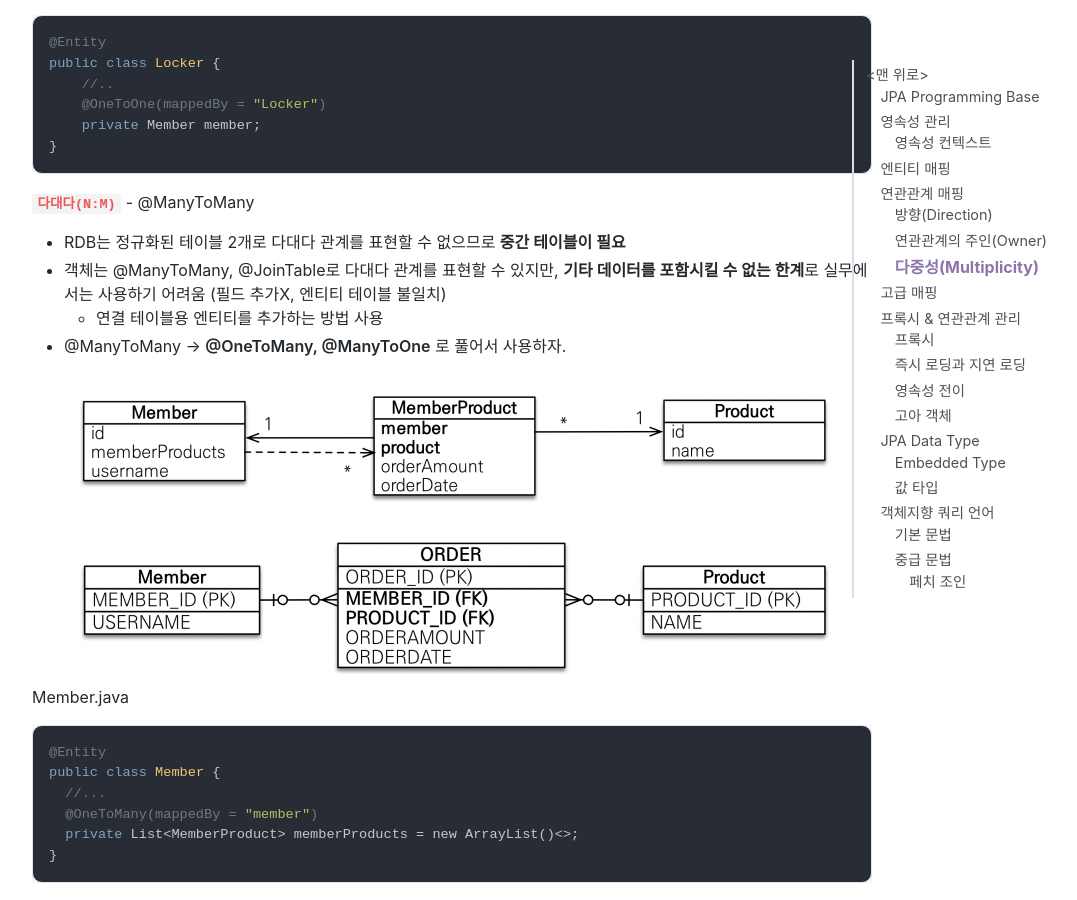
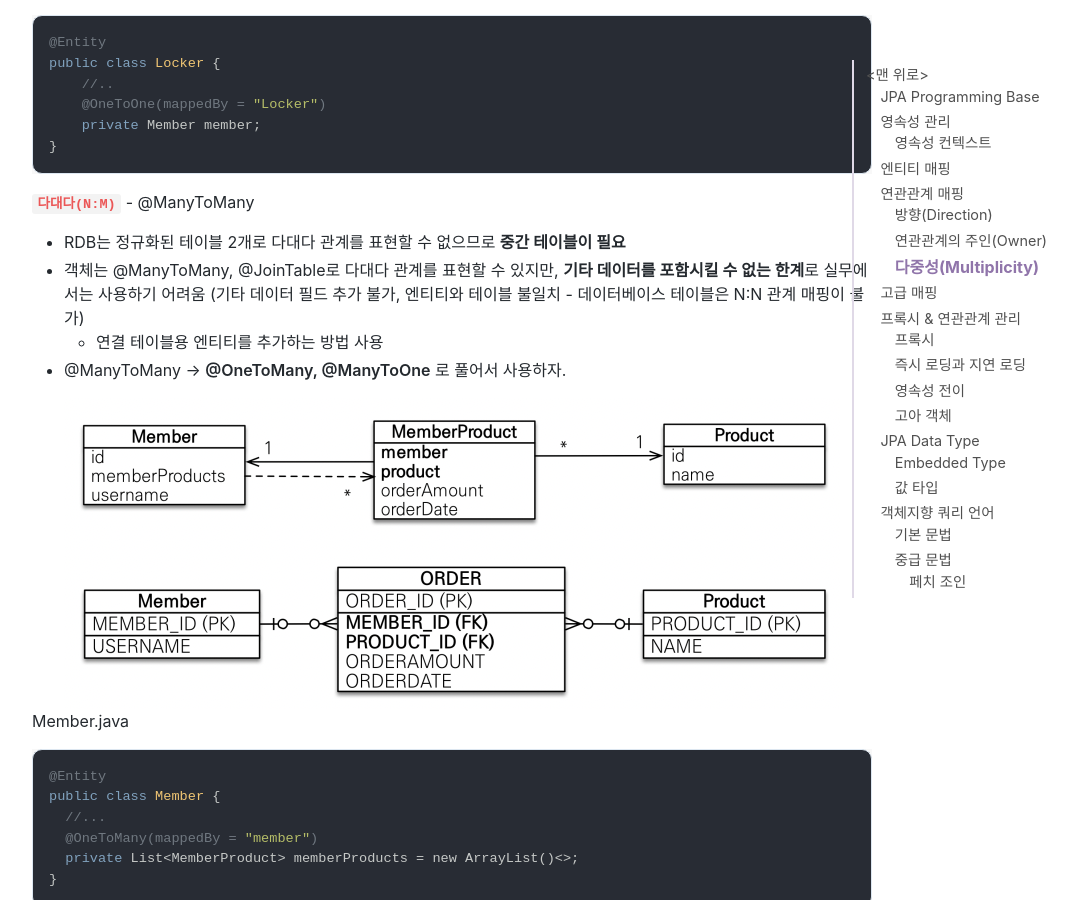
Before and after one commit to jihunparkme/jihunparkme.github.io, a Jekyll site: the page built from _posts/2022-03-29-JPA-Programming-base.md, in a window 1280 px wide and 900 px high, scrolled down 11183 px. Shown: the whole window, without its empty margins (188-1265 px from the left). Built offline with Jekyll 4.4.1, drawn with Linux system fonts in a browser that asks for light colours; nearby versions of some CDN libraries; comment, search, counter and statistics services are not loaded.

Commit message:
add: ManyToMany comment

```diff
--- a/_posts/2022-03-29-JPA-Programming-base.md
+++ b/_posts/2022-03-29-JPA-Programming-base.md
@@ -456,7 +456,7 @@ public class Locker {
 **`다대다(N:M)`** - @ManyToMany
 
 - RDB는 정규화된 테이블 2개로 다대다 관계를 표현할 수 없으므로 **중간 테이블이 필요**
-- 객체는 @ManyToMany, @JoinTable로 다대다 관계를 표현할 수 있지만, **기타 데이터를 포함시킬 수 없는 한계**로 실무에서는 사용하기 어려움 (필드 추가X, 엔티티 테이블 불일치)
+- 객체는 @ManyToMany, @JoinTable로 다대다 관계를 표현할 수 있지만, **기타 데이터를 포함시킬 수 없는 한계**로 실무에서는 사용하기 어려움 (기타 데이터 필드 추가 불가, 엔티티와  테이블 불일치 - 데이터베이스 테이블은 N:N 관계 매핑이 불가)
   - 연결 테이블용 엔티티를 추가하는 방법 사용
 - @ManyToMany -> **@OneToMany, @ManyToOne** 로 풀어서 사용하자.
 
```
